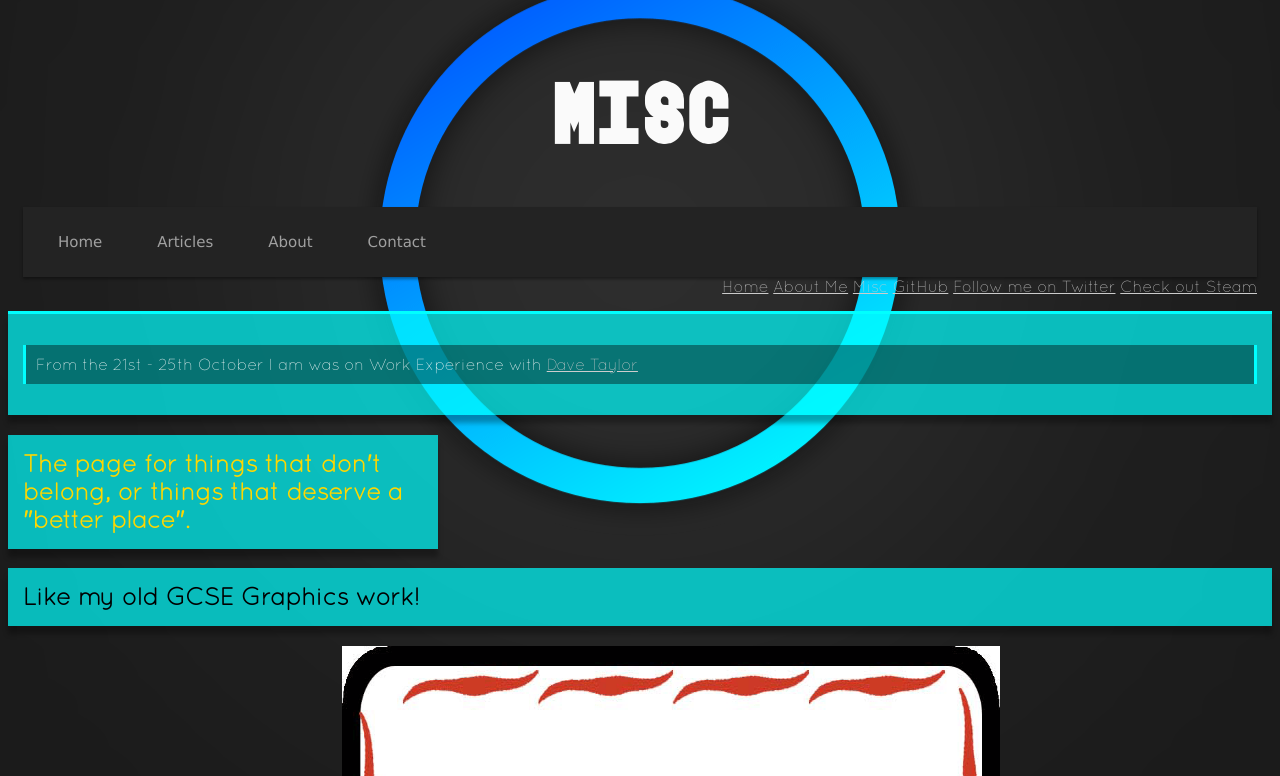
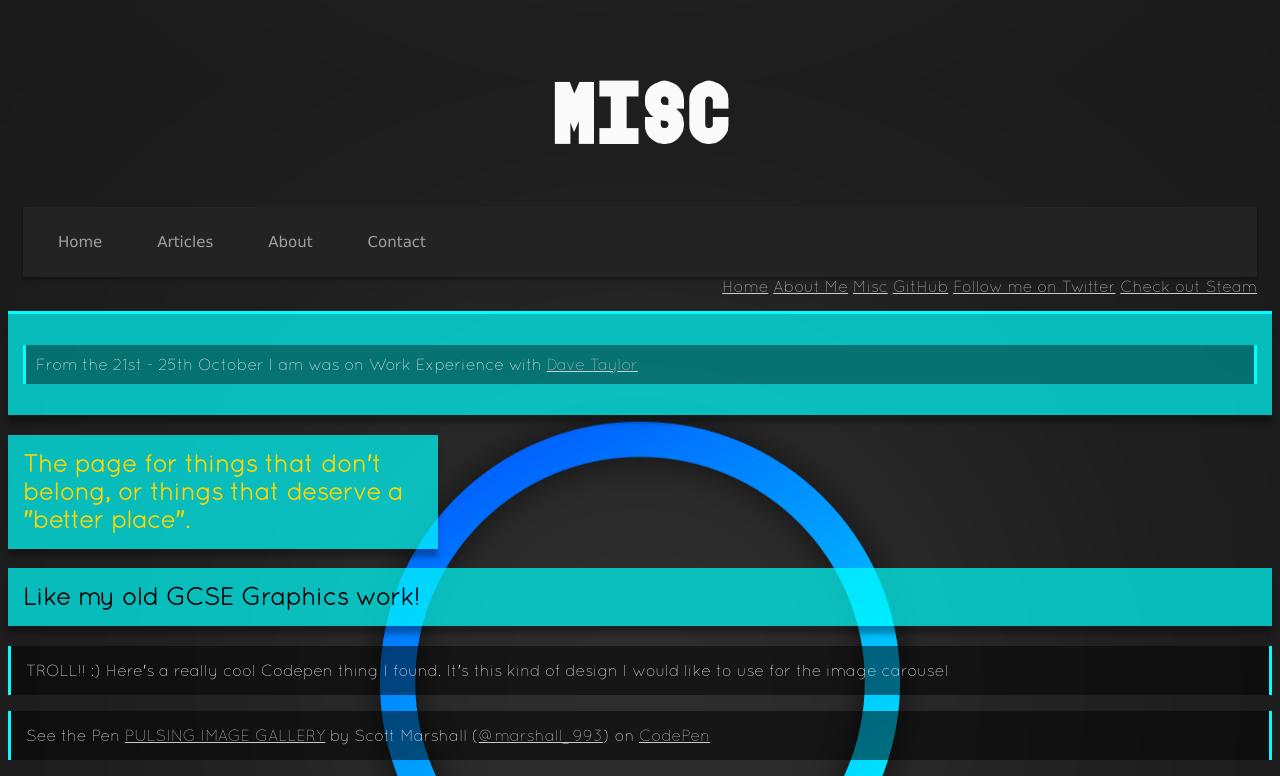
Before and after one commit to boffnoff/boffnoff.github.com, a Jekyll site: the page built from misc.html, in a window 1280 px wide. Shown: the top 776 px of the page. Built offline with Jekyll 4.4.1, drawn with Linux system fonts in a browser that asks for light colours; grey boxes are pictures that could not be loaded.

Commit message:
removed graphics images...

```diff
--- a/misc.html
+++ b/misc.html
@@ -17,10 +17,6 @@
 <h2>
   Like my old GCSE Graphics work!
 </h2>
-
-<img border="0" src="../images/graphics/ace_of_hearts(2).png" alt="Ace of Hearts 2" width="329" height="751.5">
-
-<img border="0" src="/images/graphics/playing_card2.png" alt="Playing Card 2" width="658" height="1503">
 
 <p>
 
```
Also changed, not shown: images/graphics/Ace of Hearts (2.png (deleted), images/graphics/Ace of Hearts.png (deleted), images/graphics/ace_of_hearts (2).png (deleted), images/graphics/playing_card2.png (deleted).
